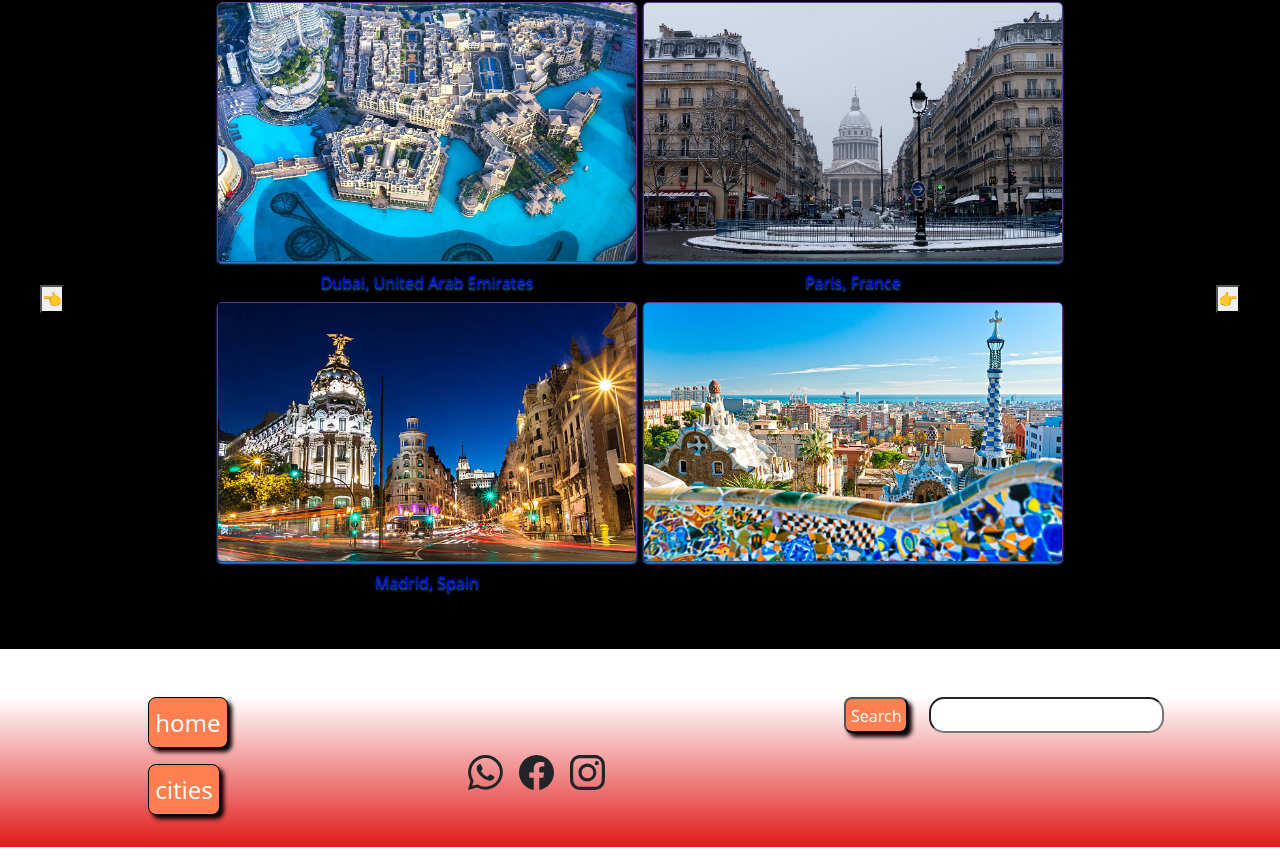
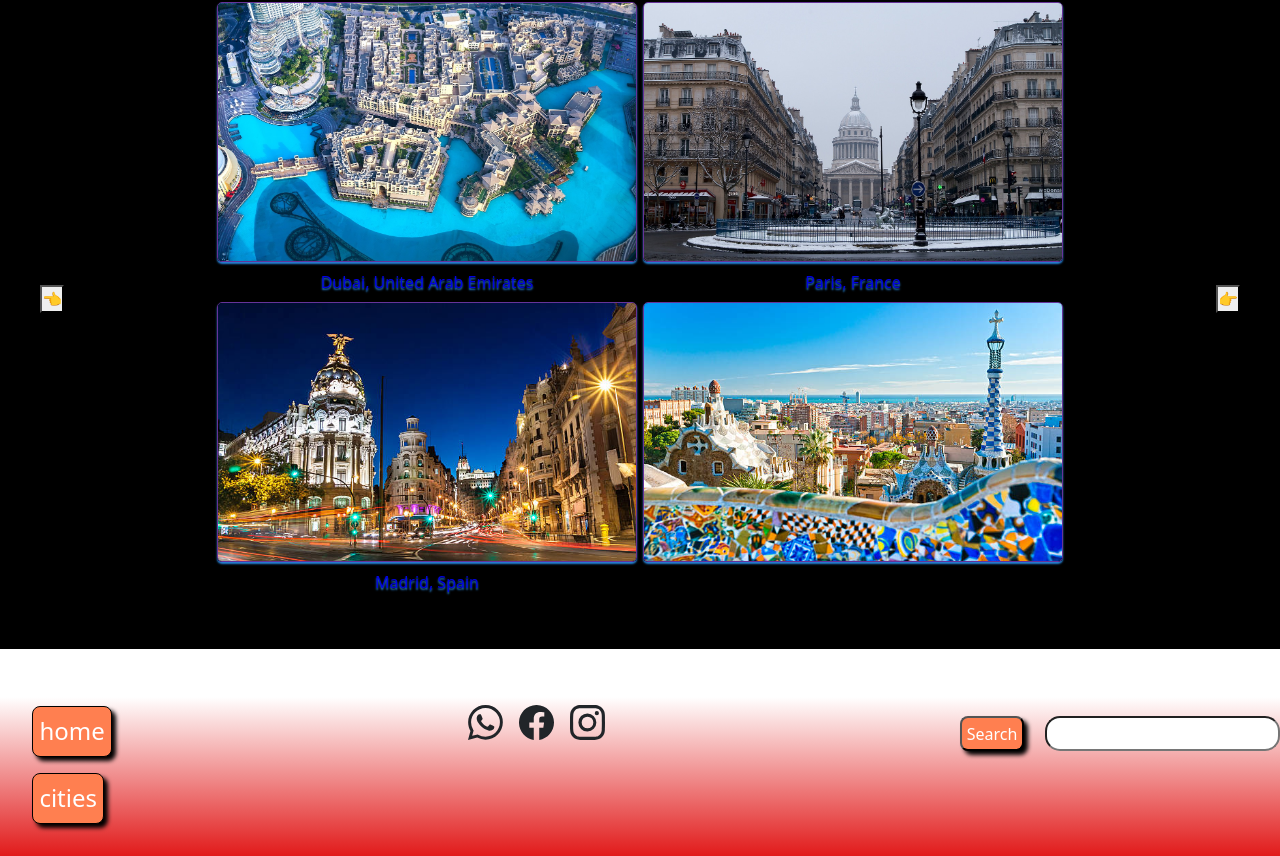
Before and after one commit to marguigle/mytinerary-front, a React (Vite) app: page / in a window 1280 px wide. Shown: the part 945-1801 px from the top of the page. Built offline with nearby package versions, Linux system fonts and the light colour scheme.

Commit message:
nueva correccion de estilos en footer

```diff
--- a/src/components/footer/footer.css
+++ b/src/components/footer/footer.css
@@ -1,7 +1,8 @@
 footer {
   font-size: 1rem;
   display: flex;
-  justify-content: space-around;
+  justify-content: space-between;
+  align-items: baseline;
   flex-wrap: wrap;
   background-image: linear-gradient(to top, rgb(225, 26, 26), white);
 }
```
